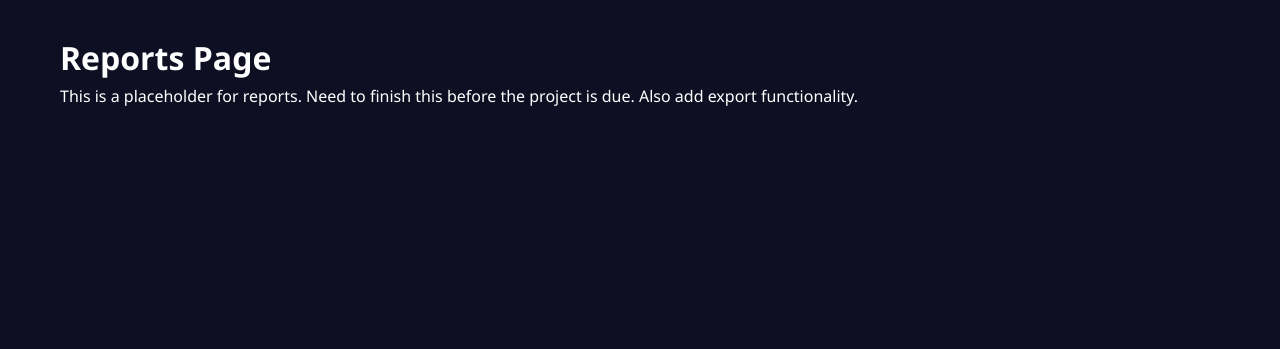
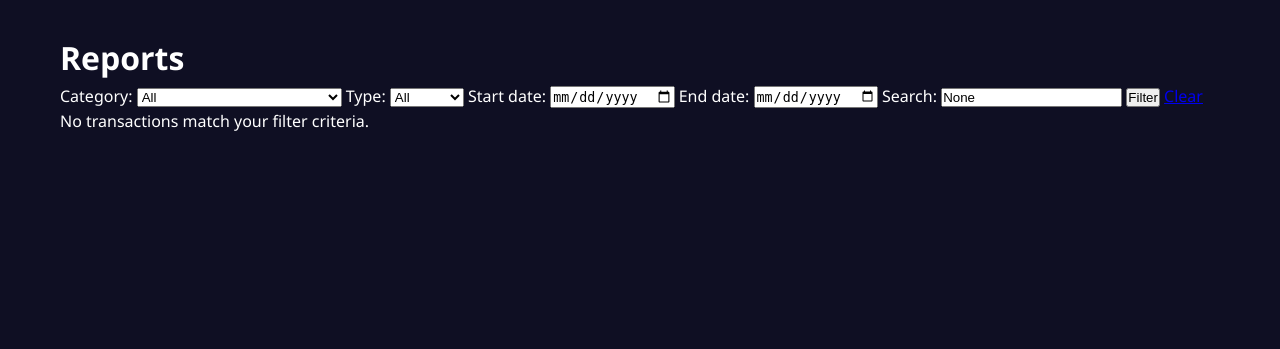
Before and after one commit to joe01001010/CS3300-missile-money, a Django app: page /reports/ in a window 1280 px wide. Shown: the part 71-420 px from the top of the page. Run offline with Django 5.2, Linux system fonts and the light colour scheme; a user stored in the database is signed in; data comes from the database, SQL or seed files in the repository; both versions use the stored data as it was after the commit.

Commit message:
Added the functionlity to filter the transactions and report in the view reports button from the users perspective

```diff
--- a/missile_money/main/views.py
+++ b/missile_money/main/views.py
@@ -12,7 +12,7 @@
 from .models import Transaction
 from collections import defaultdict
 from django.utils.timezone import localtime
-
+from django.db.models import Q
 
 class CustomLoginView(LoginView):
     """
@@ -176,8 +176,58 @@
     return render(request, 'dashboard.html', context)
 
 
+@login_required
 def view_reports(request):
-    return render(request, 'reports.html')
+    """
+    Render the reports page with optional filtering and search on the user's transactions.
+    Users can filter by category, transaction type, date range, and a search term via GET params.
+    """
+    transactions = Transaction.objects.filter(user=request.user).order_by('-date')
+
+    # Extract query parameters for filtering
+    category = request.GET.get('category')
+    tx_type = request.GET.get('type')
+    start_date = request.GET.get('start_date')
+    end_date = request.GET.get('end_date')
+    search_query = request.GET.get('q')
+
+    # Apply filters as needed
+    if category:
+        transactions = transactions.filter(category=category)
+    if tx_type in ['income', 'expense']:
+        transactions = transactions.filter(type=tx_type)
+    if start_date:
+        transactions = transactions.filter(date__gte=start_date)
+    if end_date:
+        transactions = transactions.filter(date__lte=end_date)
+    if search_query:
+        transactions = transactions.filter(
+            Q(description__icontains=search_query) |
+            Q(category__icontains=search_query)
+        )
+
+    # Calculate summary totals
+    total_income = sum(t.amount for t in transactions if t.type == 'income')
+    total_expenses = sum(t.amount for t in transactions if t.type == 'expense')
+    net_total = total_income - total_expenses
+
+    # Combine category choices for dropdown
+    categories = Transaction.INCOME_CATEGORIES + Transaction.EXPENSE_CATEGORIES
+
+    context = {
+        'transactions': transactions,
+        'categories': categories,
+        'selected_category': category,
+        'selected_type': tx_type,
+        'start_date': start_date,
+        'end_date': end_date,
+        'search_query': search_query,
+        'total_income': total_income,
+        'total_expenses': total_expenses,
+        'net_total': net_total,
+    }
+    return render(request, 'reports.html', context)
+
 
 @login_required
 def edit_transaction(request, transaction_id):
@@ -214,3 +264,40 @@
         return redirect('dashboard')
 
     return render(request, 'delete_transaction.html', {'transaction': transaction})
+
+@login_required
+def transaction_history(request):
+    transactions = Transaction.objects.filter(user=request.user).order_by('-date')
+
+    category = request.GET.get('category')
+    tx_type = request.GET.get('type')
+    start_date = request.GET.get('start_date')
+    end_date = request.GET.get('end_date')
+    search_query = request.GET.get('q')
+
+    if category:
+        transactions = transactions.filter(category=category)
+    if tx_type in ['income', 'expense']:
+        transactions = transactions.filter(type=tx_type)
+    if start_date:
+        transactions = transactions.filter(date__gte=start_date)
+    if end_date:
+        transactions = transactions.filter(date__lte=end_date)
+    if search_query:
+        transactions = transactions.filter(
+            Q(description__icontains=search_query) |
+            Q(category__icontains=search_query)
+        )
+
+    categories = Transaction.INCOME_CATEGORIES + Transaction.EXPENSE_CATEGORIES
+
+    context = {
+        'transactions': transactions,
+        'categories': categories,
+        'selected_category': category,
+        'selected_type': tx_type,
+        'start_date': start_date,
+        'end_date': end_date,
+        'search_query': search_query,
+    }
+    return render(request, 'transaction_history.html', context)
--- a/missile_money/missile_money/urls.py
+++ b/missile_money/missile_money/urls.py
@@ -34,4 +34,5 @@
     path('transaction/edit/<int:transaction_id>/', views.edit_transaction, name='edit_transaction'),
     path('transaction/delete/<int:transaction_id>/', views.delete_transaction, name='delete_transaction'),
     path('reports/', views.view_reports, name='view_reports'),
+    path('transactions/', views.transaction_history, name='transaction_history'),
 ]
--- a/missile_money/templates/reports.html
+++ b/missile_money/templates/reports.html
@@ -1,8 +1,48 @@
 {% extends 'base.html' %}
+{% block title %}Reports{% endblock %}
+{% block content %}
+<h1>Reports</h1>
+<form method="get">
+    <label>Category:
+      <select name="category">
+        <option value="">All</option>
+        {% for value, label in categories %}
+          <option value="{{ value }}" {% if selected_category == value %}selected{% endif %}>
+            {{ label }}
+          </option>
+        {% endfor %}
+      </select>
+    </label>
 
-{% block title %}Reports{% endblock %}
+    <label>Type:
+      <select name="type">
+        <option value="">All</option>
+        <option value="income" {% if selected_type == 'income' %}selected{% endif %}>Income</option>
+        <option value="expense" {% if selected_type == 'expense' %}selected{% endif %}>Expense</option>
+      </select>
+    </label>
 
-{% block content %}
-<h1>Reports Page</h1>
-<p>This is a placeholder for reports. Need to finish this before the project is due. Also add export functionality.</p>
-{% endblock %}
+    <label>Start date: <input type="date" name="start_date" value="{{ start_date }}"></label>
+    <label>End date: <input type="date" name="end_date" value="{{ end_date }}"></label>
+    <label>Search: <input type="text" name="q" value="{{ search_query }}"></label>
+
+    <button type="submit">Filter</button>
+    <a href="{% url 'view_reports' %}">Clear</a>
+  </form>
+  {% if transactions %}
+    <h2>Filtered Transactions</h2>
+    <ul>
+      {% for t in transactions %}
+        <li>{{ t.date }} – {{ t.description|default:"No description" }} – ${{ t.amount }}
+            ({{ t.get_type_display }}{% if t.category %} / {{ t.get_category_display }}{% endif %})
+        </li>
+      {% endfor %}
+    </ul>
+    <h3>Summary</h3>
+    <p>Total income: ${{ total_income }}</p>
+    <p>Total expenses: ${{ total_expenses }}</p>
+    <p>Net total: ${{ net_total }}</p>
+  {% else %}
+    <p>No transactions match your filter criteria.</p>
+  {% endif %}
+  {% endblock %}
```
Also changed, not shown: missile_money/main/tests.py (+90 -0 lines), missile_money/db.sqlite3.
